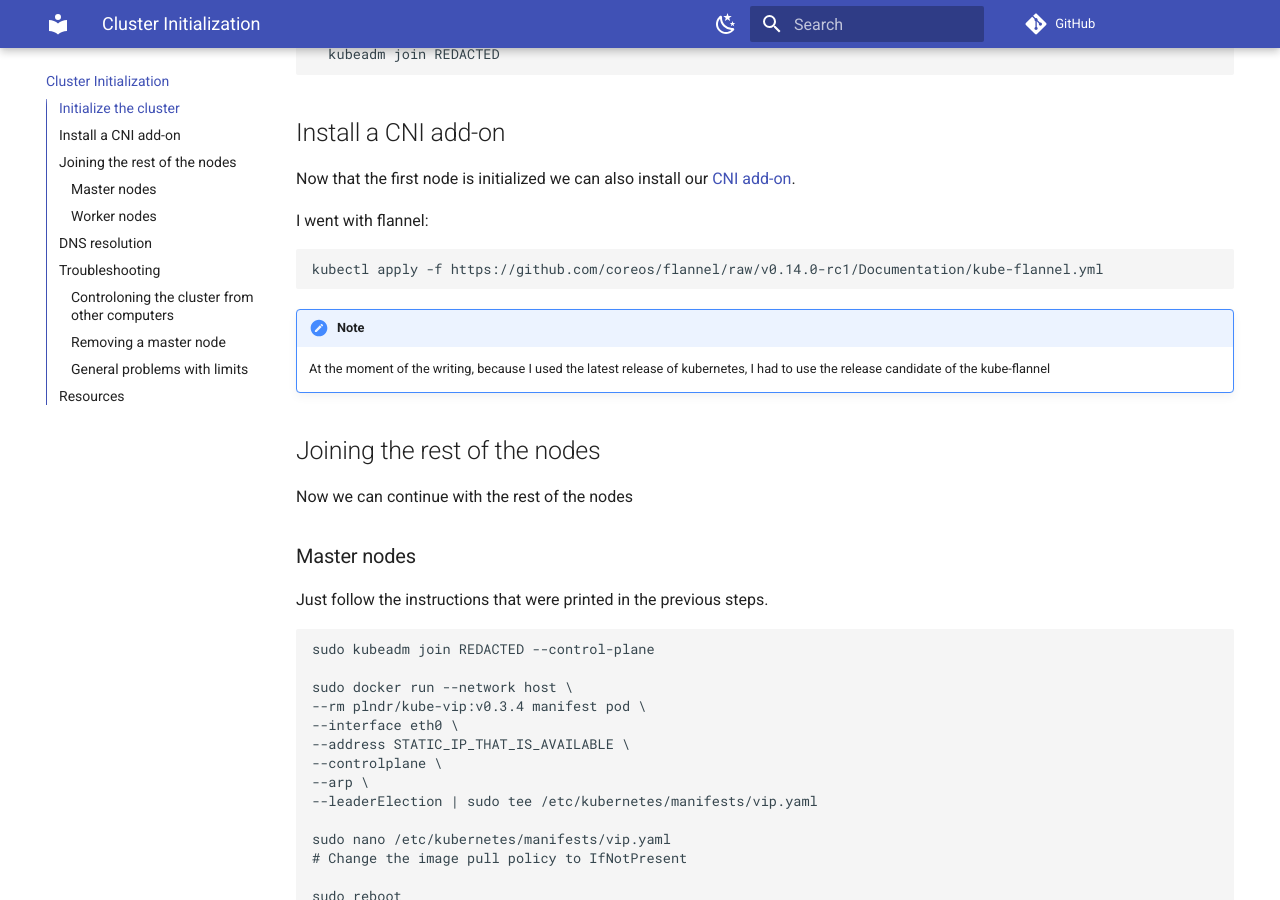
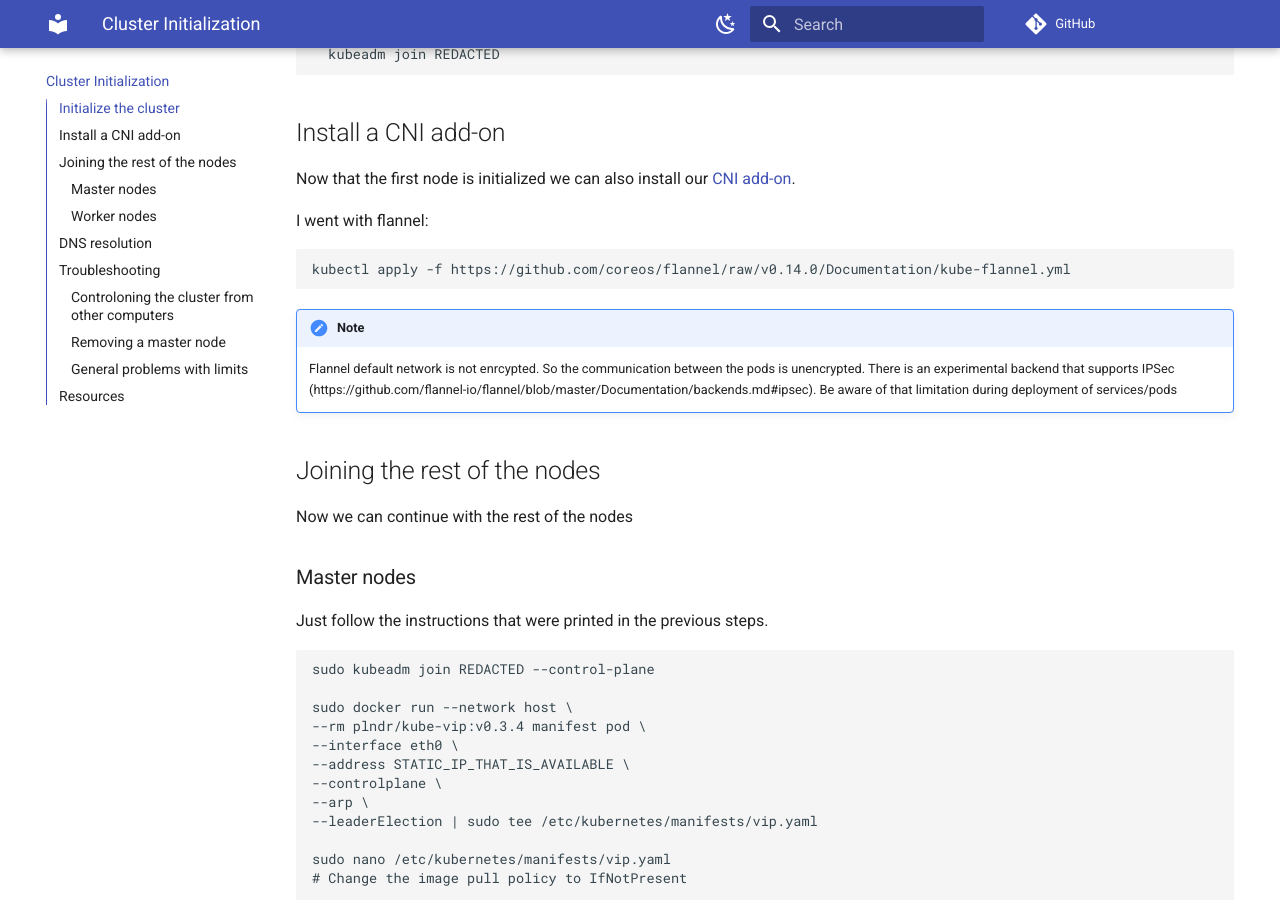
Before and after one commit to anagno/DockerRecipes, an MkDocs documentation site: the page built from docs/02_cluster_initialization.md, in a window 1280 px wide and 900 px high, scrolled down 1771 px. Built offline with MkDocs 1.6.1 and Material for MkDocs 9.7.7, drawn with Linux system fonts in a browser that asks for light colours; comment, search, counter and statistics services are not loaded.

Commit message:
Updating the flannel version

````diff
--- a/docs/02_cluster_initialization.md
+++ b/docs/02_cluster_initialization.md
@@ -94,12 +94,14 @@ Now that the first node is initialized we can also install our [CNI add-on](http
 I went with flannel:
 
 ``` bash
-kubectl apply -f https://github.com/coreos/flannel/raw/v0.14.0-rc1/Documentation/kube-flannel.yml
+kubectl apply -f https://github.com/coreos/flannel/raw/v0.14.0/Documentation/kube-flannel.yml
 ```
 
 !!! note
-    At the moment of the writing, because I used the latest release of kubernetes,
-    I had to use the release candidate of the kube-flannel
+    Flannel default network is not enrcypted. So the communication
+    between the pods is unencrypted. There is an experimental
+    backend that supports IPSec (https://github.com/flannel-io/flannel/blob/master/Documentation/backends.md#ipsec). Be aware of that
+    limitation during deployment of services/pods
 
 ## Joining the rest of the nodes
 
````
